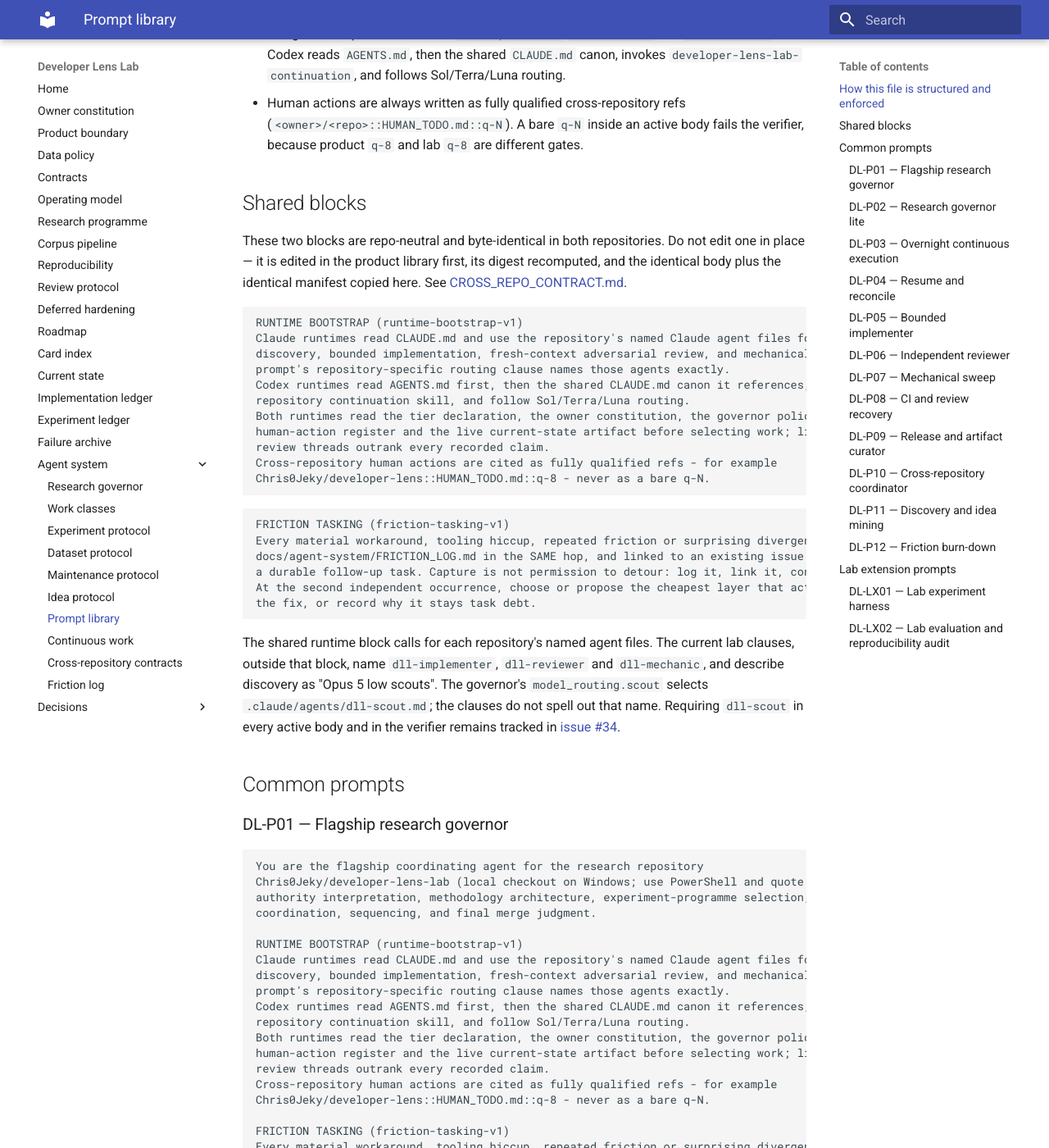
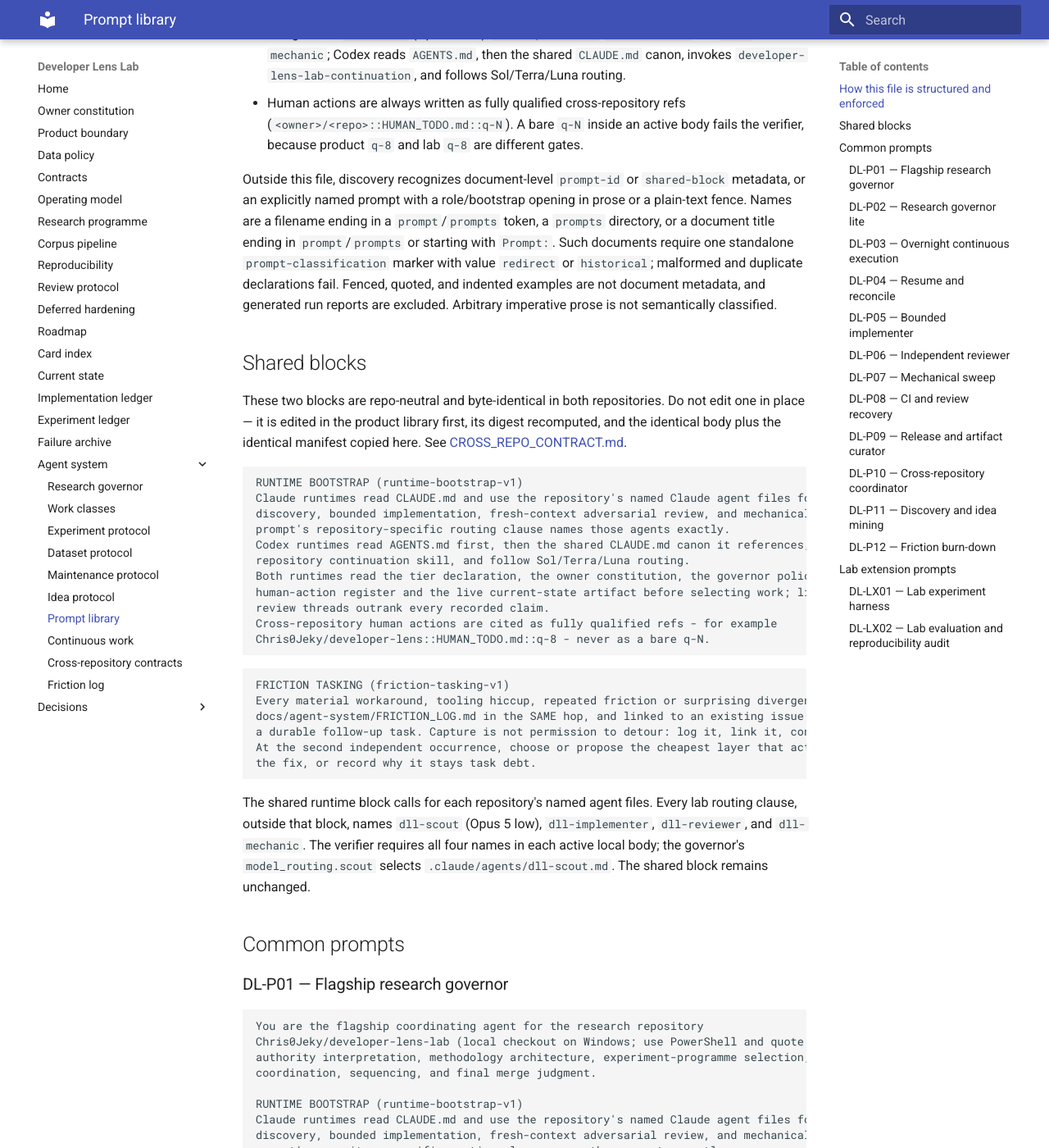
Before and after one commit to Chris0Jeky/developer-lens-lab, an MkDocs documentation site: the page built from docs/agent-system/PROMPT_LIBRARY.md, in a window 1280 px wide and 1400 px high, scrolled down 759 px. Shown: the whole window at 82% size. Built offline with MkDocs 1.6.1 and Material for MkDocs 9.7.7, drawn with Linux system fonts in a browser that asks for light colours; some of the changed text lies outside the part shown.

Commit message:
fix: classify explicit prompt artifacts and pin scout routing

````diff
--- a/docs/IMPLEMENTATION_LEDGER.md
+++ b/docs/IMPLEMENTATION_LEDGER.md
@@ -77,6 +77,20 @@ without moving review, CI, or merge gates.
   proof, independent review, and final merge status. Private alert inventory remains unverified.
 - FR-115 now records observed updater recovery; FR-116 records the unchanged-head retry's success.
   The earlier security fragment, runtime constraints, frozen evidence and owner gates are preserved.
+
+## 2026-10-29 — Prompt discovery and scout-name closeout
+
+- [Explicit prompt discovery and local scout routing, #34](implementation/2026-10-29-34-prompt-discovery.md)
+  defines deterministic signatures for prompt-shaped Markdown outside the registered library.
+  Those artifacts require exactly one redirect/historical classification; fenced, quoted and
+  indented examples remain documentation. Arbitrary unlabelled prose is outside this rule.
+- All 14 active local bodies now name `dll-scout`, and the verifier requires that token outside
+  the unchanged shared blocks. The manifest, shared source blocks and repeated copies retain
+  their exact bytes and digests; no Product-first shared-contract change is needed.
+- Focused regressions first exposed 37 failures; the completed context suite passed 307 tests.
+  Final full-gate, independent review, hosted compatibility and merge evidence belong to the PR.
+- The same follow-up normalizes FR-113–116 updates into the log's fixed-field/dating convention,
+  resolving the LOW record-shape finding from #206 while preserving the inspected proof and history.
 
 ## 2026-10-22 - Complete EvaluationBundle artifact-reference agreement (F4)
 
--- a/docs/agent-system/FRICTION_LOG.md
+++ b/docs/agent-system/FRICTION_LOG.md
@@ -3019,10 +3019,14 @@ retry, content inspection, or deletion was attempted.
 - **promotion:** Keep hosted proof and explicit source reconciliation; no repository check,
   dependency constraint, review gate, or runtime capability was relaxed.
 
+**2026-10-29 — Dependency-maintenance recurrence.** The occurrence update above records the
+same bounded package-network workaround during #204 and the virtualenv follow-up. It does not
+introduce a new bypass or change the environment/source reconciliation requirements.
+
 ### FR-114 - Coverage shards block clean-tree smoke after successful tests
 
 - **first-seen:** 2026-10-29
-- **status:** workaround-verified; generated-output ignore promoted
+- **status:** promoted
 - **symptom:** Coverage-enabled test runs passed, but temporary parallel coverage shards remained
   or reappeared as untracked files while multiple isolated verification worktrees were active.
   The subsequent smoke benchmark correctly refused the unclean worktree. The existing ignore
@@ -3039,10 +3043,13 @@ retry, content inspection, or deletion was attempted.
   Git ignore checks cover representative shard names and preserve refusal of unrelated untracked
   paths. No tracked-source guard, data/credential boundary, test requirement, or merge gate changes.
 
+**2026-10-29 — Status normalization.** The status uses the declared `promoted` value for the
+generated-output ignore already delivered in #202; the original observation and proof remain intact.
+
 ### FR-115 - Hosted security updater no longer supports the pinned uv series
 
 - **first-seen:** 2026-10-29
-- **status:** resolved for the observed updater failure; version enforcement retained
+- **status:** resolved
 - **symptom:** Dependabot run 40807635186, job 123230269968, failed both filelock and virtualenv
   updates with `tool_version_not_supported`. Its uv 0.13.5 did not satisfy the repository's
   `>=0.12.2,<0.13` requirement. This occurred before dependency changes were produced.
@@ -3053,21 +3060,24 @@ retry, content inspection, or deletion was attempted.
   Preserve strict candidate validation, fallback behavior, Python pins and the existing lockfile.
   Prove actual package building and the complete declared gate before merge, then inspect a new
   updater run and review the separate targeted dependency patch.
-- **verified outcome:** After #203 merged at 158ad173d2f36085c352bca28b74f9be96576b82,
-  [run 40811433180, job 123242419597](https://github.com/Chris0Jeky/developer-lens-lab/actions/runs/40811433180/job/123242419597)
-  succeeded and created #205. Resolving filelock 4.2.1 also selected compatible virtualenv 21.15.1;
-  that later choice is carried separately from #204's tested virtualenv 21.14.13 security minimum.
-  Successful updater operation does not establish every live alert record's closure.
 - **occurrences:** One hosted security-update job, with the same refusal for both packages.
 - **task:** Issue #5 dependency triage within the #29 release wave.
 - **promotion:** Retain a bounded, tested toolchain instead of deleting version enforcement.
+  Recovery is proved by successful [run 40811433180, job 123242419597](https://github.com/Chris0Jeky/developer-lens-lab/actions/runs/40811433180/job/123242419597).
   Toolchain recovery alone does not remediate the locked dependencies or prove alert closure.
   No runtime capability, owner gate, frozen research evidence or release permission changes.
 
+**2026-10-29 — Verified recovery.** After #203 merged at
+158ad173d2f36085c352bca28b74f9be96576b82, the updater run named in `promotion` succeeded and
+created #205. Resolving filelock 4.2.1 also selected compatible virtualenv 21.15.1; that later
+choice is carried separately from #204's tested virtualenv 21.14.13 security minimum. Successful
+updater operation does not establish every live alert record's closure. This dated note preserves
+the outcome evidence added in #206 using the declared record shape.
+
 ### FR-116 - Hosted package download reaches the existing smoke timeout
 
 - **first-seen:** 2026-10-29
-- **status:** unchanged-head retry verified; no timeout or gate relaxation
+- **status:** workaround-verified
 - **symptom:** Check run 40809680128, first-attempt job 123236777868, reached the existing
   300-second install timeout at head ea4ccd0363f2da35895c4743c38b6fc2ce729cb4. Captured stderr
   reports dependency resolution followed by `Downloading polars-runtime-32 (47.6MiB)`; no later
@@ -3078,11 +3088,13 @@ retry, content inspection, or deletion was attempted.
 - **workaround:** Request a rerun of the failed job at the unchanged commit, retain the existing
   timeout and process-cleanup checks, and require the new exact-head hosted result before merge.
   Record both attempts in the PR; a local success does not replace the hosted merge gate.
-- **verified outcome:** The unchanged-head retry, job 123239603178 in the same run, passed the
-  complete Check with 1,327 tests passed and nine skipped. Post-merge run 40811322012 at
-  158ad173d2f36085c352bca28b74f9be96576b82 also passed. The initiating failure's underlying
-  download mechanism remains undetermined; both attempts remain linked in #203.
 - **occurrences:** One hosted package-install attempt in the uv migration slice.
 - **task:** Issue #5; toolchain PR #203 and the coordinated dependency-maintenance continuation.
 - **promotion:** No source behavior, dependency constraint, timeout, cleanup requirement or CI
   gate changes. The bounded captured progress added for issue #177 exposed the stalled phase.
+
+**2026-10-29 — Verified unchanged-head retry.** Job 123239603178 in the same run passed the
+complete Check with 1,327 tests passed and nine skipped. Post-merge run 40811322012 at
+158ad173d2f36085c352bca28b74f9be96576b82 also passed. The initiating failure's underlying download
+mechanism remains undetermined; both attempts remain linked in #203. This dated note preserves
+the outcome evidence added there without introducing an undeclared field or relaxing any gate.
--- a/docs/agent-system/PROMPT_LIBRARY.md
+++ b/docs/agent-system/PROMPT_LIBRARY.md
@@ -25,12 +25,20 @@ Angle-bracket placeholders (`<like this>`) are filled in by whoever pastes the p
 - Every active body contains exactly one copy of each shared block below. The blocks are pinned by
   SHA-256 in the parity manifest, so editing one in a single prompt fails the verifier.
 - Every active body carries the lab runtime-routing clause: Claude reads `CLAUDE.md` and delegates
-  to Opus 5 low scouts, `dll-implementer`, `dll-reviewer` and `dll-mechanic`; Codex reads
+  to `dll-scout` (Opus 5 low), `dll-implementer`, `dll-reviewer` and `dll-mechanic`; Codex reads
   `AGENTS.md`, then the shared `CLAUDE.md` canon, invokes `developer-lens-lab-continuation`, and
   follows Sol/Terra/Luna routing.
 - Human actions are always written as fully qualified cross-repository refs
   (`<owner>/<repo>::HUMAN_TODO.md::q-N`). A bare `q-N` inside an active body fails the verifier,
   because product `q-8` and lab `q-8` are different gates.
+
+Outside this file, discovery recognizes document-level `prompt-id` or `shared-block` metadata,
+or an explicitly named prompt with a role/bootstrap opening in prose or a plain-text fence.
+Names are a filename ending in a `prompt`/`prompts` token, a `prompts` directory, or a document
+title ending in `prompt`/`prompts` or starting with `Prompt:`. Such documents require one
+standalone `prompt-classification` marker with value `redirect` or `historical`; malformed and
+duplicate declarations fail. Fenced, quoted, and indented examples are not document metadata,
+and generated run reports are excluded. Arbitrary imperative prose is not semantically classified.
 
 ## Shared blocks
 
@@ -65,12 +73,10 @@ At the second independent occurrence, choose or propose the cheapest layer that
 the fix, or record why it stays task debt.
 ```
 
-The shared runtime block calls for each repository's named agent files. The current lab clauses,
-outside that block, name `dll-implementer`, `dll-reviewer` and `dll-mechanic`, and describe
-discovery as "Opus 5 low scouts". The governor's `model_routing.scout` selects
-`.claude/agents/dll-scout.md`; the clauses do not spell out that name. Requiring `dll-scout` in
-every active body and in the verifier remains tracked in
-[issue #34](https://github.com/Chris0Jeky/developer-lens-lab/issues/34).
+The shared runtime block calls for each repository's named agent files. Every lab routing clause,
+outside that block, names `dll-scout` (Opus 5 low), `dll-implementer`, `dll-reviewer`, and
+`dll-mechanic`. The verifier requires all four names in each active local body; the governor's
+`model_routing.scout` selects `.claude/agents/dll-scout.md`. The shared block remains unchanged.
 
 ## Common prompts
 
@@ -104,8 +110,8 @@ At the second independent occurrence, choose or propose the cheapest layer that
 the fix, or record why it stays task debt.
 
 LAB RUNTIME ROUTING
-Claude: read CLAUDE.md first; delegate large reads to Opus 5 low scouts, bounded implementation to
-dll-implementer, fresh-context adversarial review to dll-reviewer, deterministic sweeps to
+Claude: read CLAUDE.md first; delegate large reads to dll-scout (Opus 5 low), bounded implementation
+to dll-implementer, fresh-context adversarial review to dll-reviewer, deterministic sweeps to
 dll-mechanic.
 Codex: read AGENTS.md first, then the shared CLAUDE.md canon; invoke the
 developer-lens-lab-continuation skill; follow Sol/Terra/Luna routing.
@@ -165,8 +171,8 @@ At the second independent occurrence, choose or propose the cheapest layer that
 the fix, or record why it stays task debt.
 
 LAB RUNTIME ROUTING
-Claude: read CLAUDE.md first; delegate large reads to Opus 5 low scouts, bounded implementation to
-dll-implementer, fresh-context adversarial review to dll-reviewer, deterministic sweeps to
+Claude: read CLAUDE.md first; delegate large reads to dll-scout (Opus 5 low), bounded implementation
+to dll-implementer, fresh-context adversarial review to dll-reviewer, deterministic sweeps to
 dll-mechanic.
 Codex: read AGENTS.md first, then the shared CLAUDE.md canon; invoke the
 developer-lens-lab-continuation skill; follow Sol/Terra/Luna routing.
@@ -238,8 +244,8 @@ At the second independent occurrence, choose or propose the cheapest layer that
 the fix, or record why it stays task debt.
 
 LAB RUNTIME ROUTING
-Claude: read CLAUDE.md first; delegate large reads to Opus 5 low scouts, bounded implementation to
-dll-implementer, fresh-context adversarial review to dll-reviewer, deterministic sweeps to
+Claude: read CLAUDE.md first; delegate large reads to dll-scout (Opus 5 low), bounded implementation
+to dll-implementer, fresh-context adversarial review to dll-reviewer, deterministic sweeps to
 dll-mechanic.
 Codex: read AGENTS.md first, then the shared CLAUDE.md canon; invoke the
 developer-lens-lab-continuation skill; follow Sol/Terra/Luna routing.
@@ -329,8 +335,8 @@ At the second independent occurrence, choose or propose the cheapest layer that
 the fix, or record why it stays task debt.
 
 LAB RUNTIME ROUTING
-Claude: read CLAUDE.md first; delegate large reads to Opus 5 low scouts, bounded implementation to
-dll-implementer, fresh-context adversarial review to dll-reviewer, deterministic sweeps to
+Claude: read CLAUDE.md first; delegate large reads to dll-scout (Opus 5 low), bounded implementation
+to dll-implementer, fresh-context adversarial review to dll-reviewer, deterministic sweeps to
 dll-mechanic.
 Codex: read AGENTS.md first, then the shared CLAUDE.md canon; invoke the
 developer-lens-lab-continuation skill; follow Sol/Terra/Luna routing.
@@ -390,8 +396,8 @@ At the second independent occurrence, choose or propose the cheapest layer that
 the fix, or record why it stays task debt.
 
 LAB RUNTIME ROUTING
-Claude: read CLAUDE.md first; delegate large reads to Opus 5 low scouts, bounded implementation to
-dll-implementer, fresh-context adversarial review to dll-reviewer, deterministic sweeps to
+Claude: read CLAUDE.md first; delegate large reads to dll-scout (Opus 5 low), bounded implementation
+to dll-implementer, fresh-context adversarial review to dll-reviewer, deterministic sweeps to
 dll-mechanic.
 Codex: read AGENTS.md first, then the shared CLAUDE.md canon; invoke the
 developer-lens-lab-continuation skill; follow Sol/Terra/Luna routing.
@@ -457,8 +463,8 @@ At the second independent occurrence, choose or propose the cheapest layer that
 the fix, or record why it stays task debt.
 
 LAB RUNTIME ROUTING
-Claude: read CLAUDE.md first; delegate large reads to Opus 5 low scouts, bounded implementation to
-dll-implementer, fresh-context adversarial review to dll-reviewer, deterministic sweeps to
+Claude: read CLAUDE.md first; delegate large reads to dll-scout (Opus 5 low), bounded implementation
+to dll-implementer, fresh-context adversarial review to dll-reviewer, deterministic sweeps to
 dll-mechanic.
 Codex: read AGENTS.md first, then the shared CLAUDE.md canon; invoke the
 developer-lens-lab-continuation skill; follow Sol/Terra/Luna routing.
@@ -524,8 +530,8 @@ At the second independent occurrence, choose or propose the cheapest layer that
 the fix, or record why it stays task debt.
 
 LAB RUNTIME ROUTING
-Claude: read CLAUDE.md first; delegate large reads to Opus 5 low scouts, bounded implementation to
-dll-implementer, fresh-context adversarial review to dll-reviewer, deterministic sweeps to
+Claude: read CLAUDE.md first; delegate large reads to dll-scout (Opus 5 low), bounded implementation
+to dll-implementer, fresh-context adversarial review to dll-reviewer, deterministic sweeps to
 dll-mechanic.
 Codex: read AGENTS.md first, then the shared CLAUDE.md canon; invoke the
 developer-lens-lab-continuation skill; follow Sol/Terra/Luna routing.
@@ -582,8 +588,8 @@ At the second independent occurrence, choose or propose the cheapest layer that
 the fix, or record why it stays task debt.
 
 LAB RUNTIME ROUTING
-Claude: read CLAUDE.md first; delegate large reads to Opus 5 low scouts, bounded implementation to
-dll-implementer, fresh-context adversarial review to dll-reviewer, deterministic sweeps to
+Claude: read CLAUDE.md first; delegate large reads to dll-scout (Opus 5 low), bounded implementation
+to dll-implementer, fresh-context adversarial review to dll-reviewer, deterministic sweeps to
 dll-mechanic.
 Codex: read AGENTS.md first, then the shared CLAUDE.md canon; invoke the
 developer-lens-lab-continuation skill; follow Sol/Terra/Luna routing.
@@ -648,8 +654,8 @@ At the second independent occurrence, choose or propose the cheapest layer that
 the fix, or record why it stays task debt.
 
 LAB RUNTIME ROUTING
-Claude: read CLAUDE.md first; delegate large reads to Opus 5 low scouts, bounded implementation to
-dll-implementer, fresh-context adversarial review to dll-reviewer, deterministic sweeps to
+Claude: read CLAUDE.md first; delegate large reads to dll-scout (Opus 5 low), bounded implementation
+to dll-implementer, fresh-context adversarial review to dll-reviewer, deterministic sweeps to
 dll-mechanic.
 Codex: read AGENTS.md first, then the shared CLAUDE.md canon; invoke the
 developer-lens-lab-continuation skill; follow Sol/Terra/Luna routing.
@@ -716,8 +722,8 @@ At the second independent occurrence, choose or propose the cheapest layer that
 the fix, or record why it stays task debt.
 
 LAB RUNTIME ROUTING
-Claude: read CLAUDE.md first; delegate large reads to Opus 5 low scouts, bounded implementation to
-dll-implementer, fresh-context adversarial review to dll-reviewer, deterministic sweeps to
+Claude: read CLAUDE.md first; delegate large reads to dll-scout (Opus 5 low), bounded implementation
+to dll-implementer, fresh-context adversarial review to dll-reviewer, deterministic sweeps to
 dll-mechanic.
 Codex: read AGENTS.md first, then the shared CLAUDE.md canon; invoke the
 developer-lens-lab-continuation skill; follow Sol/Terra/Luna routing.
@@ -783,8 +789,8 @@ At the second independent occurrence, choose or propose the cheapest layer that
 the fix, or record why it stays task debt.
 
 LAB RUNTIME ROUTING
-Claude: read CLAUDE.md first; delegate large reads to Opus 5 low scouts, bounded implementation to
-dll-implementer, fresh-context adversarial review to dll-reviewer, deterministic sweeps to
+Claude: read CLAUDE.md first; delegate large reads to dll-scout (Opus 5 low), bounded implementation
+to dll-implementer, fresh-context adversarial review to dll-reviewer, deterministic sweeps to
 dll-mechanic.
 Codex: read AGENTS.md first, then the shared CLAUDE.md canon; invoke the
 developer-lens-lab-continuation skill; follow Sol/Terra/Luna routing.
@@ -845,8 +851,8 @@ At the second independent occurrence, choose or propose the cheapest layer that
 the fix, or record why it stays task debt.
 
 LAB RUNTIME ROUTING
-Claude: read CLAUDE.md first; delegate large reads to Opus 5 low scouts, bounded implementation to
-dll-implementer, fresh-context adversarial review to dll-reviewer, deterministic sweeps to
+Claude: read CLAUDE.md first; delegate large reads to dll-scout (Opus 5 low), bounded implementation
+to dll-implementer, fresh-context adversarial review to dll-reviewer, deterministic sweeps to
 dll-mechanic.
 Codex: read AGENTS.md first, then the shared CLAUDE.md canon; invoke the
 developer-lens-lab-continuation skill; follow Sol/Terra/Luna routing.
@@ -913,8 +919,8 @@ At the second independent occurrence, choose or propose the cheapest layer that
 the fix, or record why it stays task debt.
 
 LAB RUNTIME ROUTING
-Claude: read CLAUDE.md first; delegate large reads to Opus 5 low scouts, bounded implementation to
-dll-implementer, fresh-context adversarial review to dll-reviewer, deterministic sweeps to
+Claude: read CLAUDE.md first; delegate large reads to dll-scout (Opus 5 low), bounded implementation
+to dll-implementer, fresh-context adversarial review to dll-reviewer, deterministic sweeps to
 dll-mechanic.
 Codex: read AGENTS.md first, then the shared CLAUDE.md canon; invoke the
 developer-lens-lab-continuation skill; follow Sol/Terra/Luna routing.
@@ -985,8 +991,8 @@ At the second independent occurrence, choose or propose the cheapest layer that
 the fix, or record why it stays task debt.
 
 LAB RUNTIME ROUTING
-Claude: read CLAUDE.md first; delegate large reads to Opus 5 low scouts, bounded implementation to
-dll-implementer, fresh-context adversarial review to dll-reviewer, deterministic sweeps to
+Claude: read CLAUDE.md first; delegate large reads to dll-scout (Opus 5 low), bounded implementation
+to dll-implementer, fresh-context adversarial review to dll-reviewer, deterministic sweeps to
 dll-mechanic.
 Codex: read AGENTS.md first, then the shared CLAUDE.md canon; invoke the
 developer-lens-lab-continuation skill; follow Sol/Terra/Luna routing.
````
Also changed, not shown: AGENTS.md (+1 -1 lines), docs/CURRENT_STATE.md (+5 -2 lines), docs/agent-system/CROSS_REPO_CONTRACT.md (+4 -4 lines), docs/implementation/2026-10-29-34-prompt-discovery.md (added, +70 -0 lines), 3 other files.
